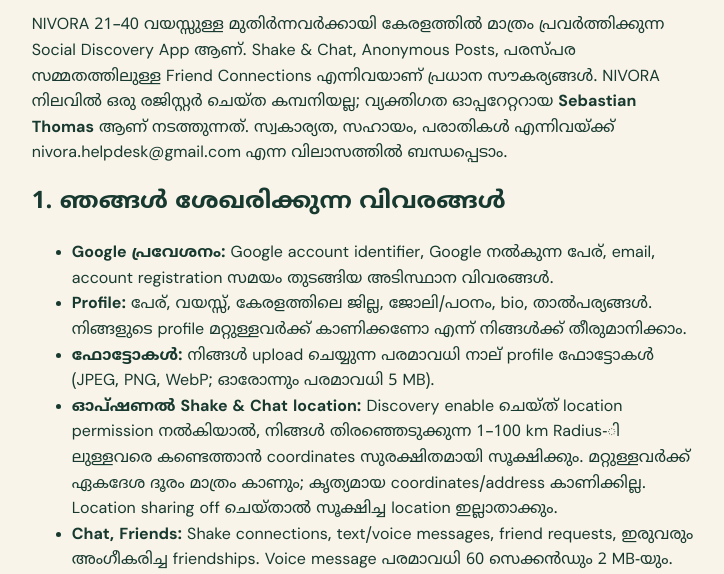
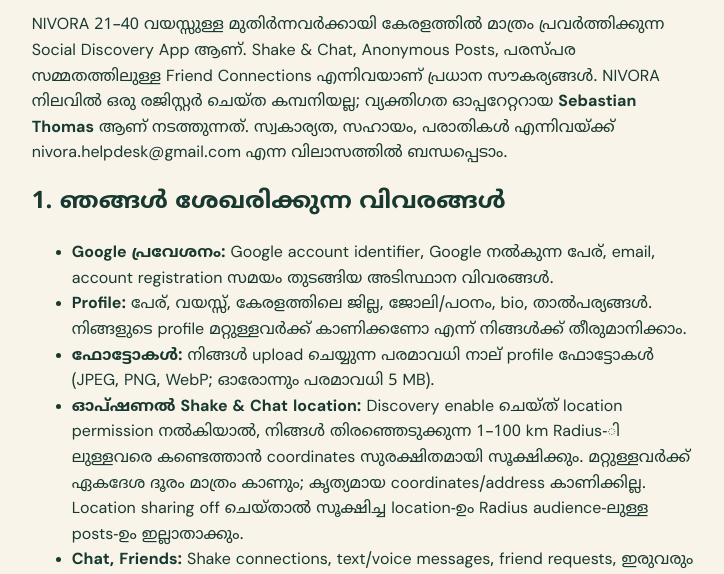
Before and after one commit to sebastiant7356-dotcom/NIVORA, a website: page frontend/privacy_ml.html in a window 1280 px wide. Shown: the part 376-950 px from the top of the page, without its empty margins (275-999 px from the left). Drawn offline with Linux system fonts and the light colour scheme.

Commit message:
Explain radius post deletion in Malayalam privacy notice

```diff
--- a/frontend/privacy_ml.html
+++ b/frontend/privacy_ml.html
@@ -17,7 +17,7 @@
 <li><b>Google പ്രവേശനം:</b> Google account identifier, Google നൽകുന്ന പേര്, email, account registration സമയം തുടങ്ങിയ അടിസ്ഥാന വിവരങ്ങൾ.</li>
 <li><b>Profile:</b> പേര്, വയസ്സ്, കേരളത്തിലെ ജില്ല, ജോലി/പഠനം, bio, താൽപര്യങ്ങൾ. നിങ്ങളുടെ profile മറ്റുള്ളവർക്ക് കാണിക്കണോ എന്ന് നിങ്ങൾക്ക് തീരുമാനിക്കാം.</li>
 <li><b>ഫോട്ടോകൾ:</b> നിങ്ങൾ upload ചെയ്യുന്ന പരമാവധി നാല് profile ഫോട്ടോകൾ (JPEG, PNG, WebP; ഓരോന്നും പരമാവധി 5 MB).</li>
-<li><b>ഓപ്ഷണൽ Shake &amp; Chat location:</b> Discovery enable ചെയ്ത് location permission നൽകിയാൽ, നിങ്ങൾ തിരഞ്ഞെടുക്കുന്ന 1–100 km Radius-ിലുള്ളവരെ കണ്ടെത്താൻ coordinates സുരക്ഷിതമായി സൂക്ഷിക്കും. മറ്റുള്ളവർക്ക് ഏകദേശ ദൂരം മാത്രം കാണും; കൃത്യമായ coordinates/address കാണിക്കില്ല. Location sharing off ചെയ്താൽ സൂക്ഷിച്ച location ഇല്ലാതാക്കും.</li>
+<li><b>ഓപ്ഷണൽ Shake &amp; Chat location:</b> Discovery enable ചെയ്ത് location permission നൽകിയാൽ, നിങ്ങൾ തിരഞ്ഞെടുക്കുന്ന 1–100 km Radius-ിലുള്ളവരെ കണ്ടെത്താൻ coordinates സുരക്ഷിതമായി സൂക്ഷിക്കും. മറ്റുള്ളവർക്ക് ഏകദേശ ദൂരം മാത്രം കാണും; കൃത്യമായ coordinates/address കാണിക്കില്ല. Location sharing off ചെയ്താൽ സൂക്ഷിച്ച location-ഉം Radius audience-ലുള്ള posts-ഉം ഇല്ലാതാക്കും.</li>
 <li><b>Chat, Friends:</b> Shake connections, text/voice messages, friend requests, ഇരുവരും അംഗീകരിച്ച friendships. Voice message പരമാവധി 60 സെക്കൻഡും 2 MB-യും. Shake chat-ന് automatic time limit ഇല്ല; ഇരുവർക്കും chat അവസാനിപ്പിക്കാം.</li>
 <li><b>Anonymous Posts:</b> പോസ്റ്റ് ഉള്ളടക്കം, കേരളത്തിലെ എല്ലാവർക്കോ തിരഞ്ഞെടുത്ത Radius-ിലുള്ളവർക്കോ കാണിക്കാനുള്ള തിരഞ്ഞെടുപ്പ്, സമയം, moderation status. മറ്റംഗങ്ങൾക്ക് പോസ്റ്റ് ഇട്ട വ്യക്തിയുടെ പേര് കാണിക്കില്ല; safety report അന്വേഷിക്കാൻ authorised staff-ന് author record കാണാൻ കഴിയും.</li>
 <li><b>സുരക്ഷ:</b> reports, blocks, moderation തീരുമാനങ്ങൾ, സുരക്ഷാ audit രേഖകൾ.</li>
```
